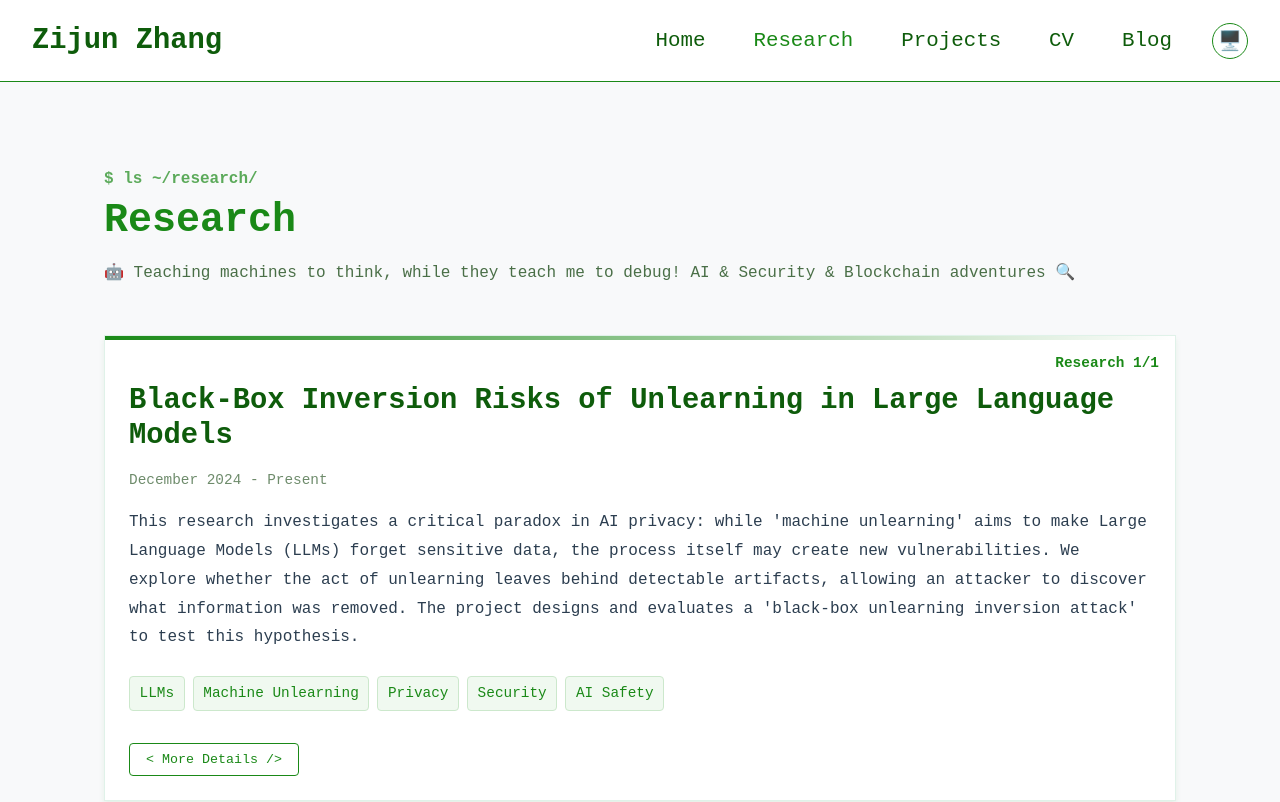
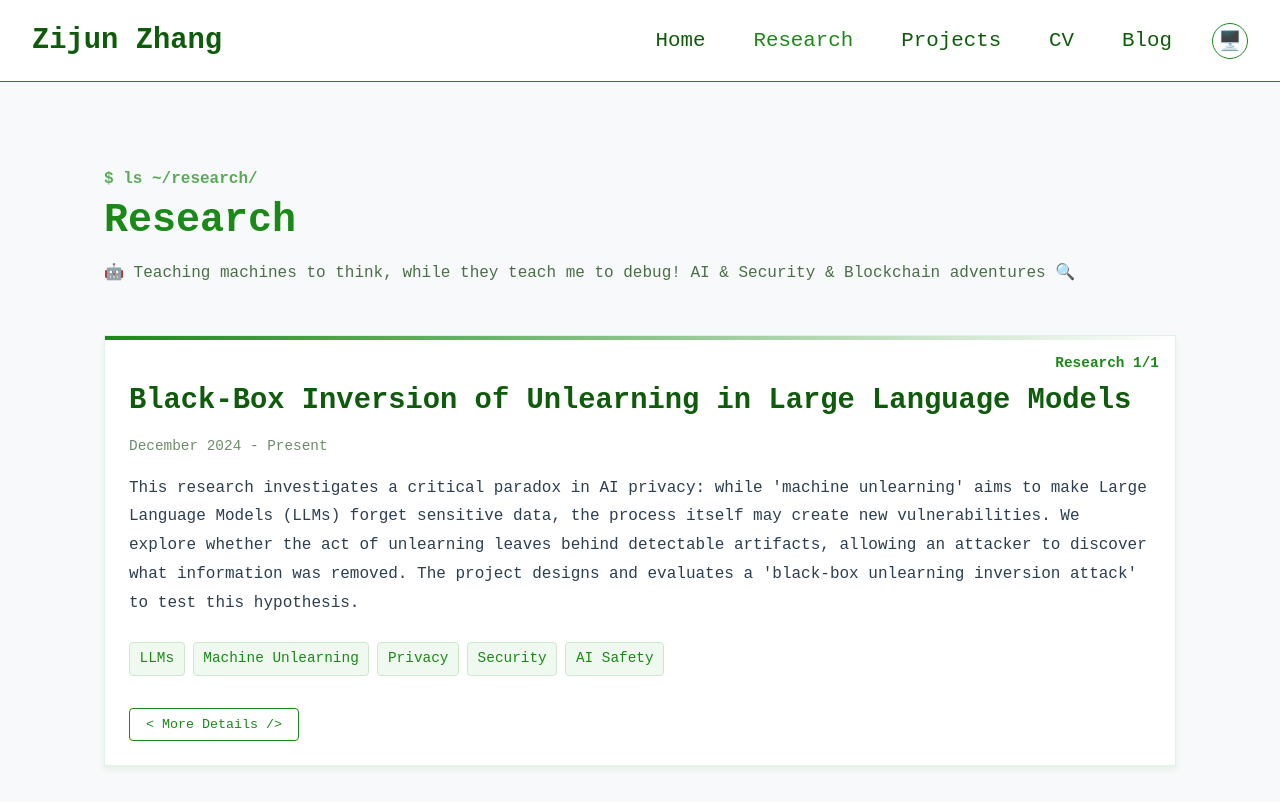
Before and after one commit to dredre815/personal-website, a React (Create React App) app: page /research in a window 1280 px wide. Shown: the top 802 px of the page. Built offline with nearby package versions, Linux system fonts and the light colour scheme.

Commit message:
fix some bugs

```diff
--- a/src/components/InteractiveTimeline.js
+++ b/src/components/InteractiveTimeline.js
@@ -158,7 +158,7 @@ const InteractiveTimeline = () => {
       title: "Academic Milestone",
       content:
         "Completed Bachelor's degree and continued the academic journey by enrolling in Master of Computer Science at the University of Melbourne.",
-      side: "left",
+      side: "right",
     },
     {
       id: 5,
@@ -166,7 +166,7 @@ const InteractiveTimeline = () => {
       title: "Blockchain Security Focus",
       content:
         "Started blockchain development journey with WTF Academy while simultaneously studying blockchain security with SlowMist.",
-      side: "right",
+      side: "left",
     },
     {
       id: 6,
@@ -174,7 +174,7 @@ const InteractiveTimeline = () => {
       title: "AI Security Research",
       content:
         "Began specializing in AI for Security, with a particular focus on machine unlearning.",
-      side: "left",
+      side: "right",
     },
     {
       id: 7,
@@ -182,7 +182,7 @@ const InteractiveTimeline = () => {
       title: "Software Engineering Career",
       content:
         "Joined the Software Engineering team at Techman Launch Pty Ltd, starting building full-stack applications.",
-      side: "right",
+      side: "left",
     },
     {
       id: 8,
--- a/src/pages/Research.js
+++ b/src/pages/Research.js
@@ -327,7 +327,7 @@ const Research = () => {
   const researchProjects = [
     {
       id: "unlearning",
-      title: "Black-Box Inversion Risks of Unlearning in Large Language Models",
+      title: "Black-Box Inversion of Unlearning in Large Language Models",
       date: "December 2024",
       description:
         "This research investigates a critical paradox in AI privacy: while 'machine unlearning' aims to make Large Language Models (LLMs) forget sensitive data, the process itself may create new vulnerabilities. We explore whether the act of unlearning leaves behind detectable artifacts, allowing an attacker to discover what information was removed. The project designs and evaluates a 'black-box unlearning inversion attack' to test this hypothesis.",
```
Also changed, not shown: 1 other file (tests, documents, lock files or other folders).
